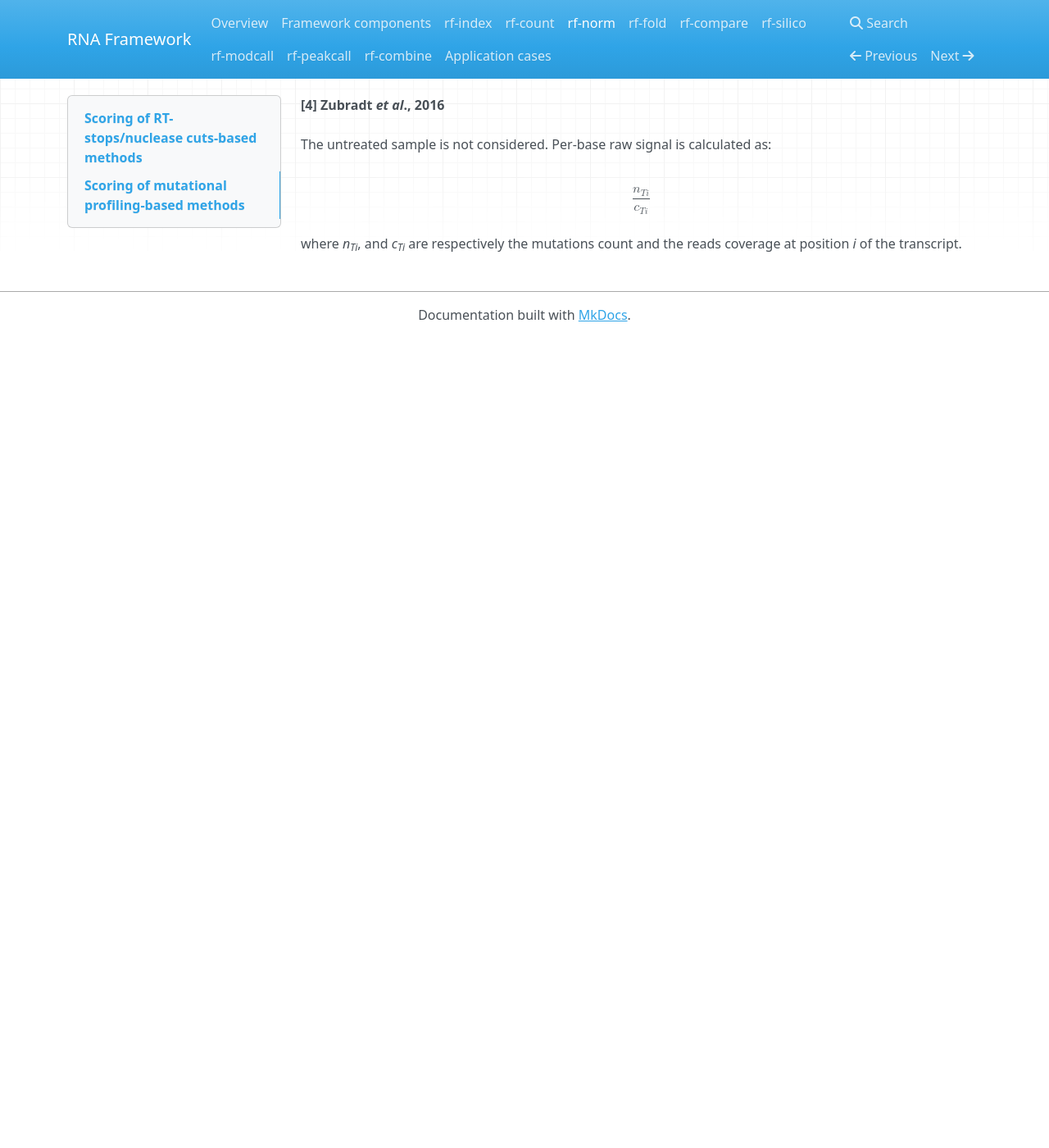
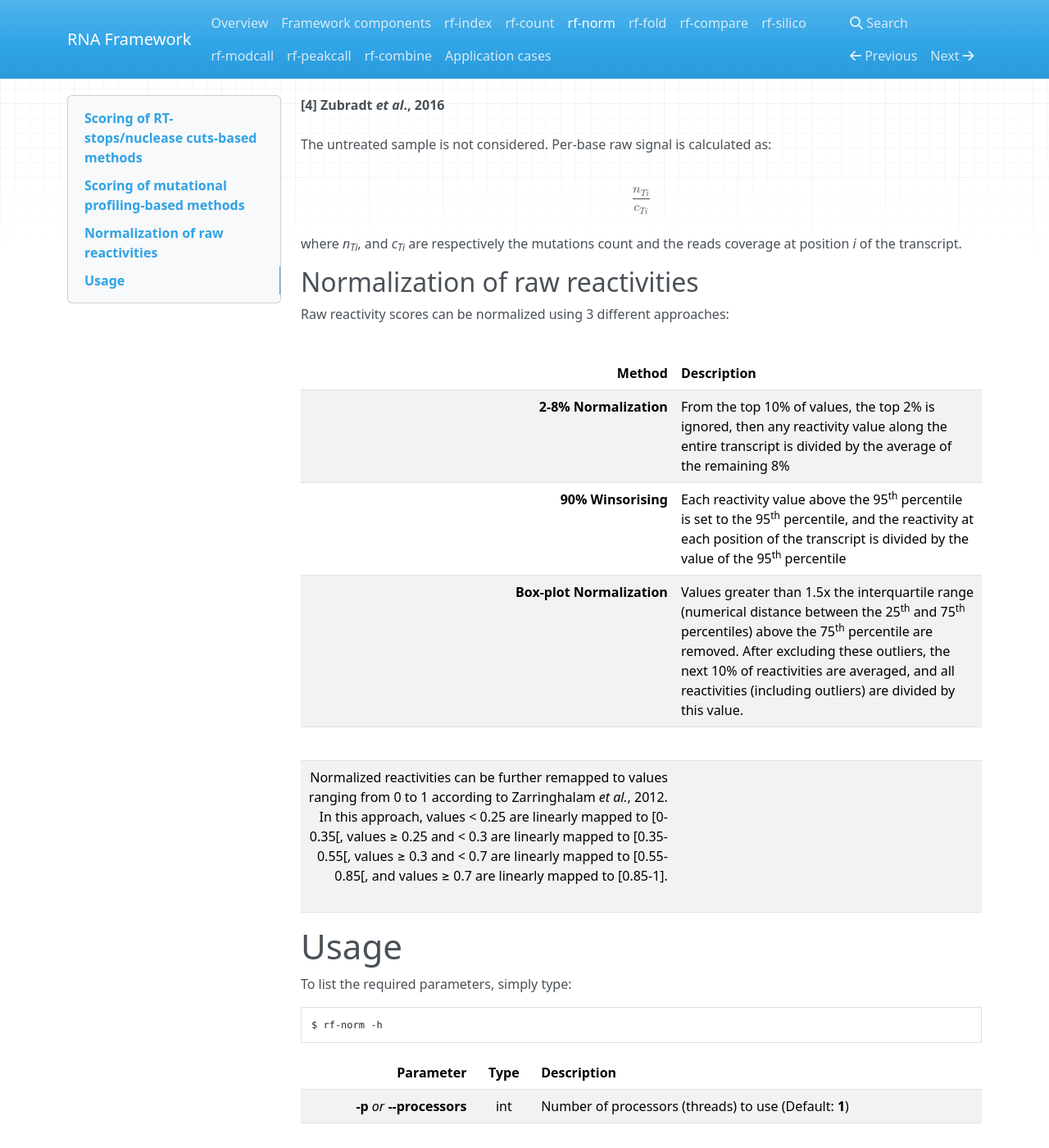
Before and after one commit to dincarnato/RNAFramework, an MkDocs documentation site: the page built from docs/rf-norm.md, in a window 1280 px wide and 1400 px high, scrolled down 1395 px. Shown: the whole window at 82% size. Built offline with MkDocs 1.6.1, drawn with Linux system fonts in a browser that asks for light colours; nearby versions of some CDN libraries; old or Windows-style settings are respelled for this version of MkDocs; before the commit the page ends 1807 px from its top, so only the background shows below that.

Commit message:
no message

````diff
--- a/docs/rf-index.md
+++ b/docs/rf-index.md
@@ -1,7 +1,7 @@
 The RF Index tool is designed to automatically generate a Bowtie reference index, that will be used by the RF Count module for reads mapping.<br />
 This tool requires an internet connection, since it relies on querying the UCSC Genome database to obtain transcripts annotation and reference genome’s sequence.<br /><br />
 
-# rf-index
+# Usage
 To list the required parameters, simply type:
 
 ```bash
--- a/docs/rf-norm.md
+++ b/docs/rf-norm.md
@@ -33,3 +33,25 @@ The untreated sample is not considered. Per-base raw signal is calculated as:<br
 <math display="block" xmlns="http://www.w3.org/1998/Math/MathML"><mfrac><msub><mi>n</mi><mrow><mi>T</mi><mi>i</mi></mrow></msub><msub><mi>c</mi><mrow><mi>T</mi><mi>i</mi></mrow></msub></mfrac></math>
 <br/>
 where *n<sub>Ti</sub>*, and *c<sub>Ti</sub>* are respectively the mutations count and the reads coverage at position *i* of the transcript.
+<br/>
+## Normalization of raw reactivities
+Raw reactivity scores can be normalized using 3 different approaches:<br/><br/>
+
+Method         | Description
+-------------: | :------------
+__2-8% Normalization__ | From the top 10% of values, the top 2% is ignored, then any reactivity value along the entire transcript is divided by the average of the remaining 8%
+__90% Winsorising__ | Each reactivity value above the 95<sup>th</sup> percentile is set to the 95<sup>th</sup> percentile, and the reactivity at each position of the transcript is divided by the value of the 95<sup>th</sup> percentile
+__Box-plot Normalization__ | Values greater than 1.5x the interquartile range (numerical distance between the 25<sup>th</sup> and 75<sup>th</sup> percentiles) above the 75<sup>th</sup> percentile are removed. After excluding these outliers, the next 10% of reactivities are averaged, and all reactivities (including outliers) are divided by this value.
+<br/>
+Normalized reactivities can be further remapped to values ranging from 0 to 1 according to Zarringhalam *et al.*, 2012. In this approach, values < 0.25 are linearly mapped to [0-0.35[, values &ge; 0.25 and < 0.3 are linearly mapped to [0.35-0.55[, values &ge; 0.3 and < 0.7 are linearly mapped to [0.55-0.85[, and values &ge; 0.7 are linearly mapped to [0.85-1].<br /><br />
+
+# Usage
+To list the required parameters, simply type:
+
+```bash
+$ rf-norm -h
+```
+
+Parameter         | Type | Description
+----------------: | :--: |:------------
+__-p__ *or* __--processors__ | int | Number of processors (threads) to use (Default: __1__)
````
Also changed, not shown: docs/components.md (+0 -2 lines).
